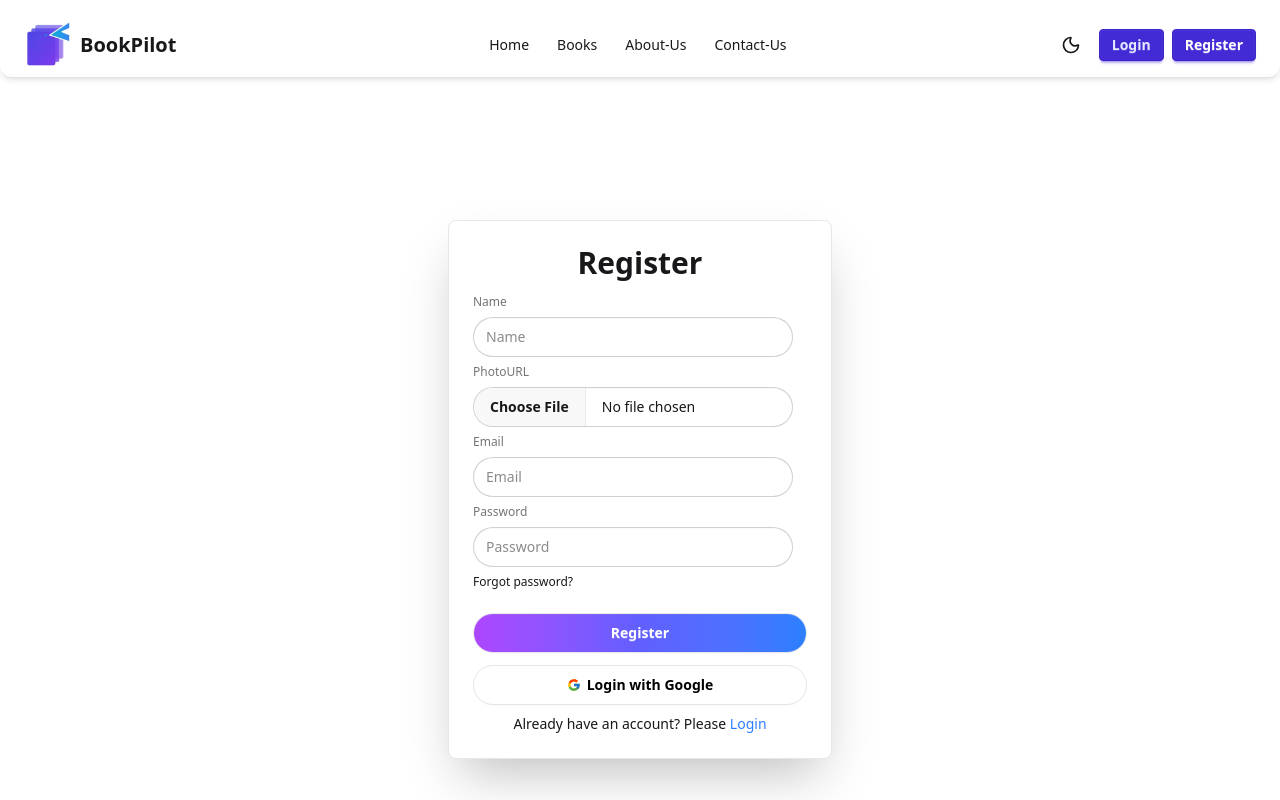
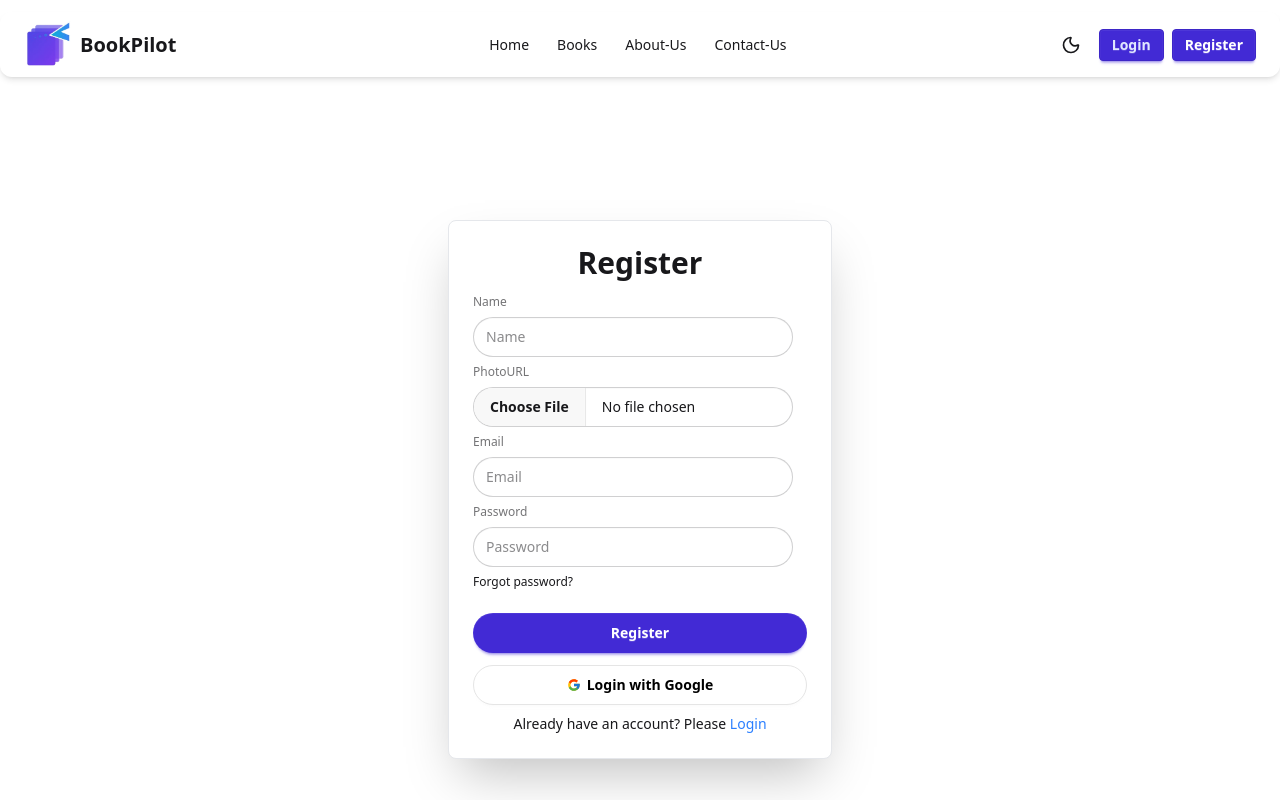
Before and after one commit to Fahim20223/bookpilot-client, a React (Vite) app: page /register in a window 1280 px wide. Shown: the top 800 px of the page. Built offline with nearby package versions, Linux system fonts and the light colour scheme; no server answers.

Commit message:
fixed the primary color's same for user frindly ui for button

```diff
--- a/src/Auth/Login/Login.jsx
+++ b/src/Auth/Login/Login.jsx
@@ -128,7 +128,7 @@ const Login = () => {
 
               <button
                 type="submit"
-                className="btn text-white mt-4 rounded-full bg-linear-to-r from-purple-500 via-indigo-500 to-blue-500 hover:from-purple-600 hover:via-indigo-600 hover:to-blue-600"
+                className="btn text-white mt-4 rounded-full btn-primary dark:bg-orange-600 border-0"
               >
                 Login
               </button>
--- a/src/Auth/Register/Register.jsx
+++ b/src/Auth/Register/Register.jsx
@@ -200,8 +200,7 @@ const Register = () => {
                 </div>
                 <button
                   type="submit"
-                  className={`btn text-white mt-4 rounded-full bg-linear-to-r from-purple-500 via-indigo-500 to-blue-500
-             hover:from-purple-600 hover:via-indigo-600 hover:to-blue-600`}
+                  className={`btn text-white mt-4 rounded-full btn-primary dark:bg-orange-600 border-0`}
                 >
                   Register
                 </button>
--- a/src/Components/Banner/Banner.jsx
+++ b/src/Components/Banner/Banner.jsx
@@ -182,7 +182,7 @@ const Banner = () => {
                       boxShadow: "0 10px 40px rgba(0,0,0,0.2)",
                     }}
                     whileTap={{ scale: 0.95 }}
-                    className={`${slides[currentSlide].accentColor} text-white px-8 py-4 rounded-full font-semibold text-lg flex items-center gap-2 shadow-xl hover:shadow-2xl transition-all duration-300 group`}
+                    className={`${slides[currentSlide].accentColor} text-white px-8 py-4 rounded-full font-semibold text-lg flex items-center gap-2 shadow-xl hover:shadow-2xl transition-all duration-300 group dark:bg-orange-500`}
                   >
                     Get a book
                     <ArrowRight className="w-5 h-5 group-hover:translate-x-1 transition-transform" />
--- a/src/Components/BookAlerttUI/BookAlertUI.jsx
+++ b/src/Components/BookAlerttUI/BookAlertUI.jsx
@@ -145,7 +145,7 @@ const BookAlertUI = () => {
                 boxShadow: "0 10px 30px rgba(0,0,0,0.2)",
               }}
               whileTap={{ scale: 0.95 }}
-              className="btn bg-linear-to-r from-indigo-900 to-blue-900 dark:from-cyan-600 dark:to-blue-600 text-white px-8 py-3 rounded-lg font-semibold shadow-lg hover:shadow-xl transition-all duration-300 flex items-center gap-2 group"
+              className="btn btn-primary dark:bg-orange-500 border-0 text-white px-8 py-3 rounded-lg font-semibold shadow-lg hover:shadow-xl transition-all duration-300 flex items-center gap-2 group"
             >
               {data.ctaButton.text}
               <ArrowRight className="w-5 h-5 group-hover:translate-x-1 transition-transform" />
```
